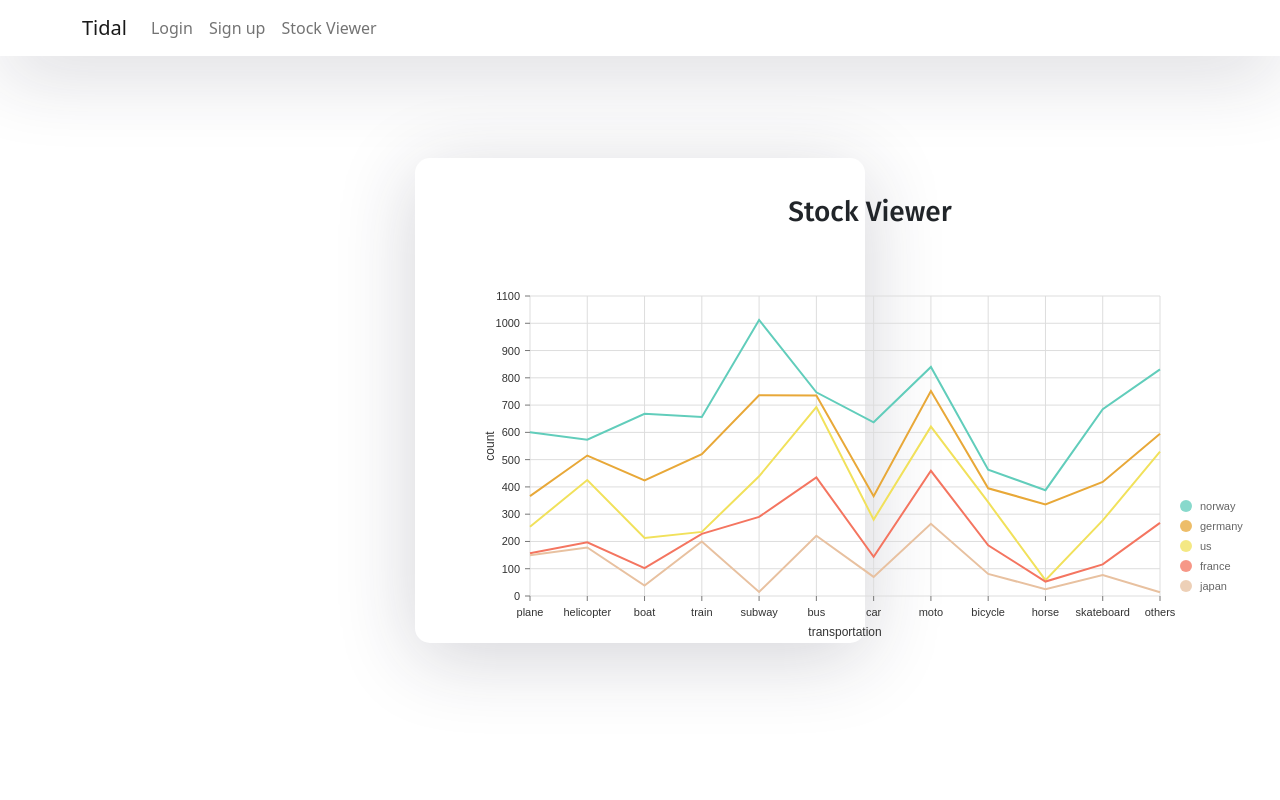
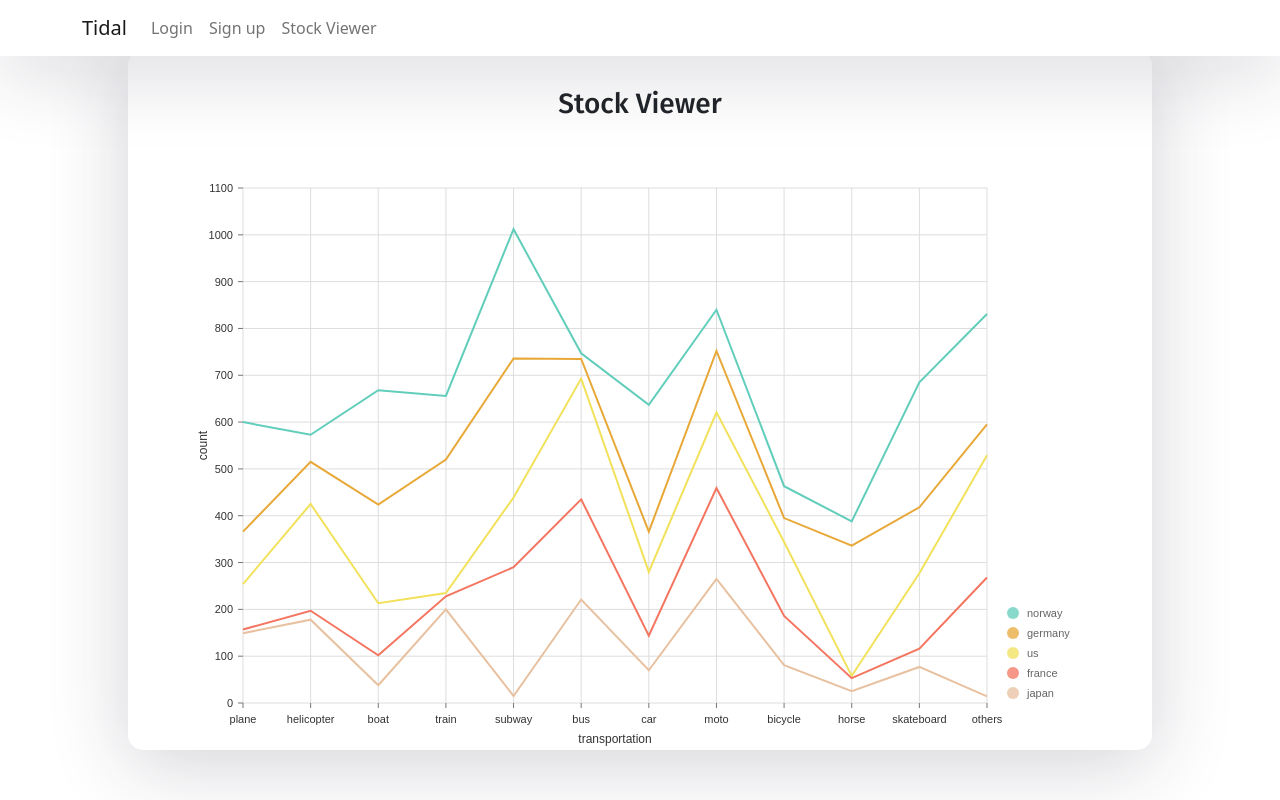
Before and after one commit to UIC-CS484/assignment-2---final-project-repository-team-4, a React (Create React App) app in the folder New_Project/client/: page /stock-viewer in a window 1280 px wide. Built offline with nearby package versions, Linux system fonts and the light colour scheme.

Commit message:
refactor: Fix styling in stockviewer component

```diff
--- a/New_Project/client/src/App.js
+++ b/New_Project/client/src/App.js
@@ -1,11 +1,10 @@
-import '../node_modules/bootstrap/dist/css/bootstrap.min.css';
+import "../node_modules/bootstrap/dist/css/bootstrap.min.css";
 import { BrowserRouter as Router, Switch, Route, Link } from "react-router-dom";
-
 
 import Login from "./components/login.component";
 import SignUp from "./components/signup.component";
 import Dashboard from "./components/dashboard.component";
-import StockViewer from './components/stockviewer.component';
+import StockViewer from "./components/stockviewer.component";
 
 function App() {
   return (
@@ -13,17 +12,25 @@ function App() {
       <div className="App">
         <nav className="navbar navbar-expand-lg navbar-light fixed-top">
           <div className="container">
-          <Link className="navbar-brand" to={"/sign-in"}>Tidal</Link>
+            <Link className="navbar-brand" to={"/sign-in"}>
+              Tidal
+            </Link>
             <div className="collapse navbar-collapse" id="navbarTogglerDemo02">
               <ul className="navbar-nav ml-auto">
                 <li className="nav-item">
-                <Link className="nav-link" to={"/sign-in"}>Login</Link>
+                  <Link className="nav-link" to={"/sign-in"}>
+                    Login
+                  </Link>
                 </li>
                 <li className="nav-item">
-                <Link className="nav-link" to={"/sign-up"}>Sign up</Link>
+                  <Link className="nav-link" to={"/sign-up"}>
+                    Sign up
+                  </Link>
                 </li>
                 <li className="nav-item">
-                <Link className="nav-link" to={"/stock-viewer"}>Stock Viewer</Link>
+                  <Link className="nav-link" to={"/stock-viewer"}>
+                    Stock Viewer
+                  </Link>
                 </li>
               </ul>
             </div>
@@ -31,31 +38,36 @@ function App() {
         </nav>
 
         <div className="auth-wrapper">
+          <Switch>
+            <Route exact path="/" component={Login}>
               <div className="auth-inner">
-          <Switch>
-            <Route exact path='/' component={Login}>
                 <Login />
+              </div>
             </Route>
             <Route path="/sign-in" component={Login}>
+              <div className="auth-inner">
                 <Login />
+              </div>
             </Route>
             <Route path="/sign-up" component={SignUp}>
-              <SignUp/>
+              <div className="auth-inner">
+                <SignUp />
+              </div>
             </Route>
             <Route path="/dashboard" component={Dashboard}>
-              <Dashboard authed={true}/>
+              <div className="auth-inner">
+                <Dashboard authed={true} />
+              </div>
             </Route>
-            <Route path="/stock-viewer" component={StockViewer} >
+            <Route path="/stock-viewer" component={StockViewer}>
               <StockViewer />
             </Route>
           </Switch>
         </div>
       </div>
-    </div>
     </Router>
   );
 }
-
 
 //this.setState({stateVar: newVal});
 
--- a/New_Project/client/src/components/stockviewer.component.js
+++ b/New_Project/client/src/components/stockviewer.component.js
@@ -4,7 +4,18 @@ import data from "../data/mockData.json";
 
 const StockViewer = () => {
   return (
-    <div style={{ height: "400px", width: "800px" }}>
+    <div
+      style={{
+        height: "700px",
+        width: "80%",
+        margin: "auto",
+        background: "#ffffff",
+        boxShadow: "0px 14px 80px rgba(34, 35, 58, 0.2)",
+        padding: "40px 55px 45px 55px",
+        borderRadius: "15px",
+        transition: "all 0.3s",
+      }}
+    >
       <h3>Stock Viewer</h3>
       <MyResponsiveLine data={data}></MyResponsiveLine>
     </div>
```
Lines whose indentation alone changed are shown as unchanged.
